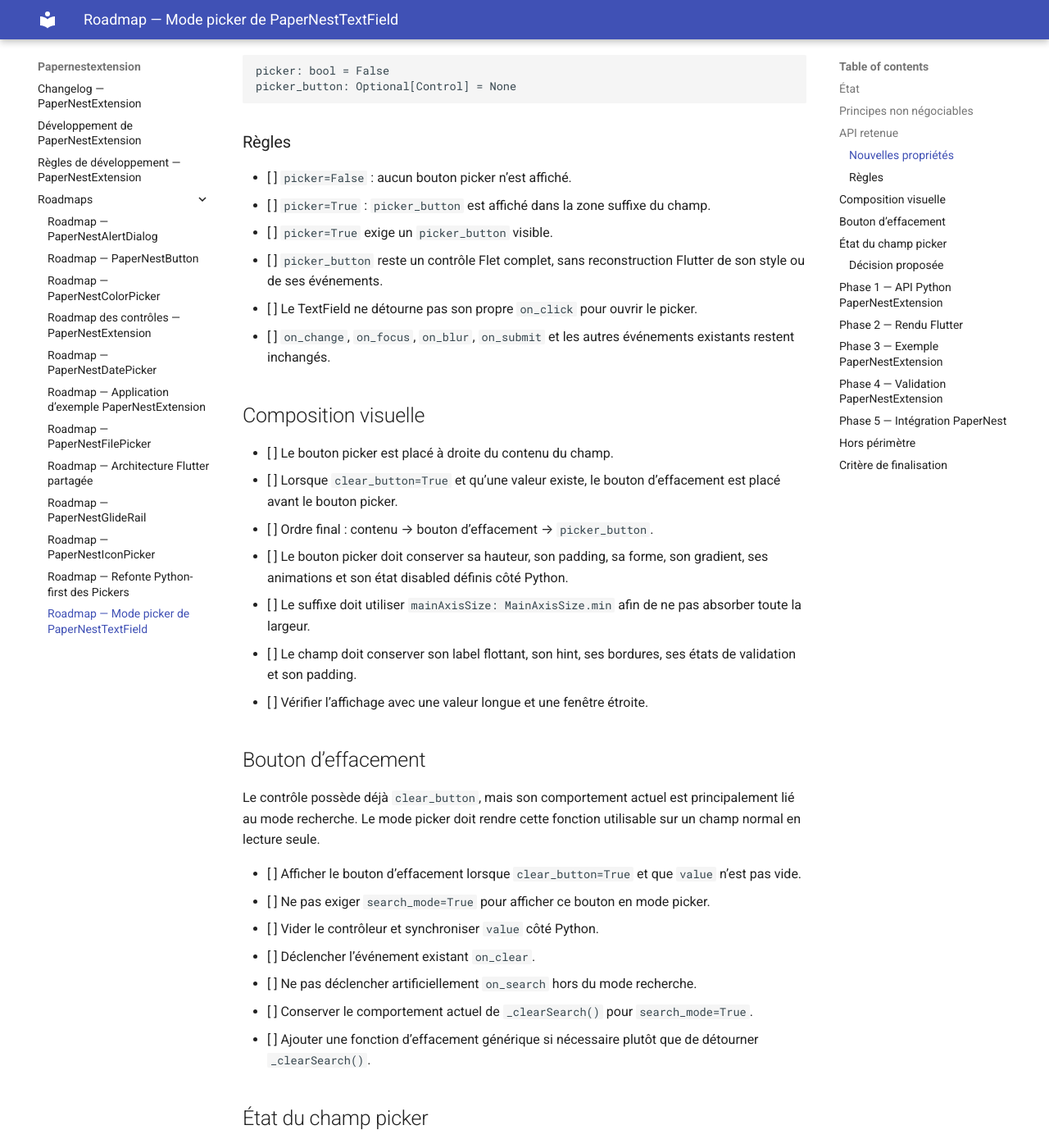
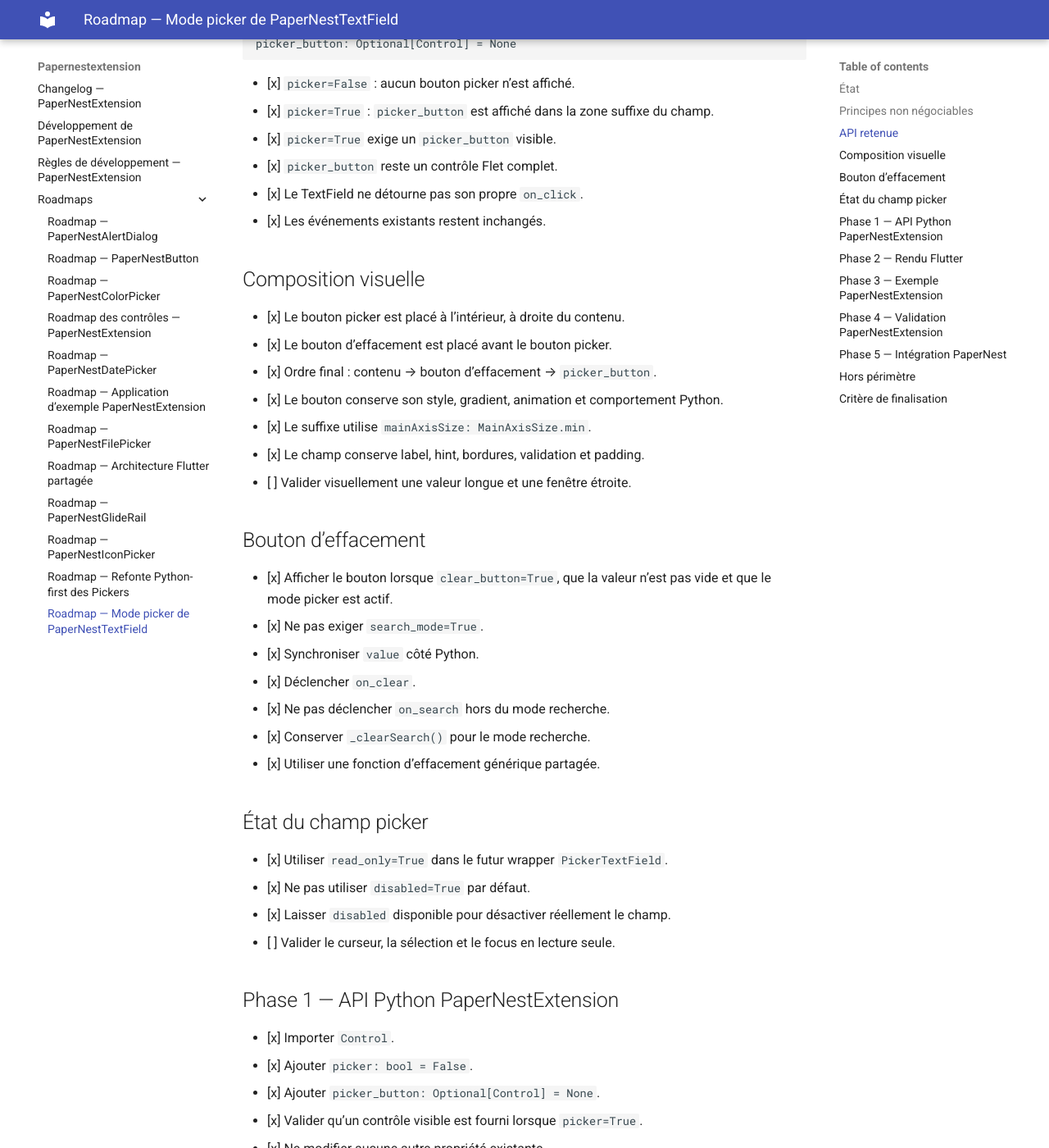
Before and after one commit to Drenae/PaperNestExtension, an MkDocs documentation site: the page built from docs/roadmaps/ROADMAP_TEXTFIELD_PICKER.md, in a window 1280 px wide and 1400 px high, scrolled down 1220 px. Shown: the whole window at 82% size. Built offline with MkDocs 1.6.1 and Material for MkDocs 9.7.7, drawn with Linux system fonts in a browser that asks for light colours; some of the changed text lies outside the part shown.

Commit message:
docs(textfield): track picker implementation

````diff
--- a/docs/roadmaps/ROADMAP_TEXTFIELD_PICKER.md
+++ b/docs/roadmaps/ROADMAP_TEXTFIELD_PICKER.md
@@ -2,15 +2,16 @@
 
 ## État
 
-**À valider avant implémentation.**
+**Phases 1 à 3 implémentées dans PaperNestExtension. Phase 4 en attente de validation.**
 
-L’objectif est d’ajouter à `PaperNestTextField` un mode permettant d’afficher, à l’intérieur du champ, un bouton Python entièrement personnalisable. Le TextField ne doit créer aucun bouton Flutter spécifique et ne doit ouvrir lui-même aucun picker ou dialogue.
+`PaperNestTextField` peut désormais afficher, à l’intérieur du champ, un bouton Python entièrement personnalisable. Le TextField ne crée aucun bouton Flutter spécifique et n’ouvre lui-même aucun picker ou dialogue.
 
-Exemple cible :
+Exemple :
 
 ```python
 PaperNestTextField(
     value="Banque",
+    read_only=True,
     picker=True,
     clear_button=True,
     picker_button=PrimaryButton(
@@ -32,110 +33,105 @@
 
 ## Principes non négociables
 
-- [ ] Conserver le contrôle actuel et son comportement natif.
-- [ ] Ne pas recréer un bouton stylé directement en Flutter.
-- [ ] Ne pas ajouter `picker_bgcolor`, `picker_color` ou `picker_border_radius`.
-- [ ] Accepter un véritable contrôle Python dans `picker_button`.
-- [ ] Permettre notamment l’utilisation de `PaperNestButton` et des wrappers PaperNest (`PrimaryButton`, `SecondaryButton`, etc.).
-- [ ] Ne pas ouvrir un dialogue, ColorPicker, IconPicker ou DatePicker depuis le TextField.
-- [ ] Le callback d’ouverture reste porté par `picker_button.on_click`.
-- [ ] Ne modifier aucun autre contrôle pendant ce chantier.
+- [x] Conserver le contrôle actuel et son comportement natif.
+- [x] Ne pas recréer un bouton stylé directement en Flutter.
+- [x] Ne pas ajouter `picker_bgcolor`, `picker_color` ou `picker_border_radius`.
+- [x] Accepter un véritable contrôle Python dans `picker_button`.
+- [x] Permettre notamment l’utilisation de `PaperNestButton` et des wrappers PaperNest.
+- [x] Ne pas ouvrir un dialogue, ColorPicker, IconPicker ou DatePicker depuis le TextField.
+- [x] Le callback d’ouverture reste porté par `picker_button.on_click`.
+- [x] Ne modifier aucun autre contrôle pendant ce chantier.
 
 ## API retenue
-
-### Nouvelles propriétés
 
 ```python
 picker: bool = False
 picker_button: Optional[Control] = None
 ```
 
-### Règles
-
-- [ ] `picker=False` : aucun bouton picker n’est affiché.
-- [ ] `picker=True` : `picker_button` est affiché dans la zone suffixe du champ.
-- [ ] `picker=True` exige un `picker_button` visible.
-- [ ] `picker_button` reste un contrôle Flet complet, sans reconstruction Flutter de son style ou de ses événements.
-- [ ] Le TextField ne détourne pas son propre `on_click` pour ouvrir le picker.
-- [ ] `on_change`, `on_focus`, `on_blur`, `on_submit` et les autres événements existants restent inchangés.
+- [x] `picker=False` : aucun bouton picker n’est affiché.
+- [x] `picker=True` : `picker_button` est affiché dans la zone suffixe du champ.
+- [x] `picker=True` exige un `picker_button` visible.
+- [x] `picker_button` reste un contrôle Flet complet.
+- [x] Le TextField ne détourne pas son propre `on_click`.
+- [x] Les événements existants restent inchangés.
 
 ## Composition visuelle
 
-- [ ] Le bouton picker est placé à droite du contenu du champ.
-- [ ] Lorsque `clear_button=True` et qu’une valeur existe, le bouton d’effacement est placé avant le bouton picker.
-- [ ] Ordre final : contenu → bouton d’effacement → `picker_button`.
-- [ ] Le bouton picker doit conserver sa hauteur, son padding, sa forme, son gradient, ses animations et son état disabled définis côté Python.
-- [ ] Le suffixe doit utiliser `mainAxisSize: MainAxisSize.min` afin de ne pas absorber toute la largeur.
-- [ ] Le champ doit conserver son label flottant, son hint, ses bordures, ses états de validation et son padding.
-- [ ] Vérifier l’affichage avec une valeur longue et une fenêtre étroite.
+- [x] Le bouton picker est placé à l’intérieur, à droite du contenu.
+- [x] Le bouton d’effacement est placé avant le bouton picker.
+- [x] Ordre final : contenu → bouton d’effacement → `picker_button`.
+- [x] Le bouton conserve son style, gradient, animation et comportement Python.
+- [x] Le suffixe utilise `mainAxisSize: MainAxisSize.min`.
+- [x] Le champ conserve label, hint, bordures, validation et padding.
+- [ ] Valider visuellement une valeur longue et une fenêtre étroite.
 
 ## Bouton d’effacement
 
-Le contrôle possède déjà `clear_button`, mais son comportement actuel est principalement lié au mode recherche. Le mode picker doit rendre cette fonction utilisable sur un champ normal en lecture seule.
-
-- [ ] Afficher le bouton d’effacement lorsque `clear_button=True` et que `value` n’est pas vide.
-- [ ] Ne pas exiger `search_mode=True` pour afficher ce bouton en mode picker.
-- [ ] Vider le contrôleur et synchroniser `value` côté Python.
-- [ ] Déclencher l’événement existant `on_clear`.
-- [ ] Ne pas déclencher artificiellement `on_search` hors du mode recherche.
-- [ ] Conserver le comportement actuel de `_clearSearch()` pour `search_mode=True`.
-- [ ] Ajouter une fonction d’effacement générique si nécessaire plutôt que de détourner `_clearSearch()`.
+- [x] Afficher le bouton lorsque `clear_button=True`, que la valeur n’est pas vide et que le mode picker est actif.
+- [x] Ne pas exiger `search_mode=True`.
+- [x] Synchroniser `value` côté Python.
+- [x] Déclencher `on_clear`.
+- [x] Ne pas déclencher `on_search` hors du mode recherche.
+- [x] Conserver `_clearSearch()` pour le mode recherche.
+- [x] Utiliser une fonction d’effacement générique partagée.
 
 ## État du champ picker
 
-Pour un sélecteur, la valeur doit être affichée mais ne doit pas être saisissable manuellement.
-
-### Décision proposée
-
-- [ ] Utiliser `read_only=True` dans le wrapper `PickerTextField` de PaperNest.
-- [ ] Ne pas utiliser `disabled=True` par défaut, car cela griserait le champ et pourrait empêcher l’interaction avec les actions suffixes.
-- [ ] Laisser `disabled` disponible lorsqu’un écran veut réellement désactiver le champ et son picker.
-- [ ] Vérifier que le curseur, la sélection et le focus restent cohérents en lecture seule.
+- [x] Utiliser `read_only=True` dans le futur wrapper `PickerTextField`.
+- [x] Ne pas utiliser `disabled=True` par défaut.
+- [x] Laisser `disabled` disponible pour désactiver réellement le champ.
+- [ ] Valider le curseur, la sélection et le focus en lecture seule.
 
 ## Phase 1 — API Python PaperNestExtension
 
-Fichier :
+- [x] Importer `Control`.
+- [x] Ajouter `picker: bool = False`.
+- [x] Ajouter `picker_button: Optional[Control] = None`.
+- [x] Valider qu’un contrôle visible est fourni lorsque `picker=True`.
+- [x] Ne modifier aucune autre propriété existante.
+- [x] Conserver `_migrate_state()` et `before_update()`.
+
+Commit principal :
 
 ```text
-src/papernestextension/controls/material/papernest_textfield.py
+d4f995cb513a9b781c04b3651517413e3f94e748
 ```
-
-- [ ] Importer `Control` si nécessaire pour typer `picker_button`.
-- [ ] Ajouter `picker: bool = False`.
-- [ ] Ajouter `picker_button: Optional[Control] = None`.
-- [ ] Ajouter une validation exigeant un contrôle visible lorsque `picker=True`.
-- [ ] Ne modifier aucune autre propriété existante.
-- [ ] Conserver `_migrate_state()` et `before_update()`.
 
 ## Phase 2 — Rendu Flutter
 
-Fichier :
+- [x] Lire `picker`.
+- [x] Construire `picker_button` avec `control.buildWidget()`.
+- [x] Ne pas recréer le bouton en Dart.
+- [x] Unifier la composition du suffixe sans casser password, search, refresh ou validation.
+- [x] Afficher le bouton d’effacement générique avant `picker_button`.
+- [x] Préserver les tooltips et événements existants.
+- [x] Bloquer l’interaction du bouton enfant lorsque le TextField est désactivé.
+- [ ] Valider visuellement l’état désactivé.
+
+Commit principal :
 
 ```text
-src/flutter/papernestextension/lib/src/controls/papernest_textfield.dart
+31f931f73ae751877121a134b2e40ebaf4a53bf0
 ```
-
-- [ ] Lire `picker`.
-- [ ] Construire `picker_button` avec le mécanisme Flet de rendu des contrôles enfants.
-- [ ] Ne pas recréer le bouton avec `TextButton`, `ElevatedButton` ou un widget PaperNest codé en Dart.
-- [ ] Étendre la composition actuelle du suffixe sans casser password, search, refresh ou validation state.
-- [ ] Afficher le bouton d’effacement générique avant `picker_button`.
-- [ ] Préserver les tooltips et événements existants.
-- [ ] Vérifier que `disabled` du TextField produit un comportement cohérent pour le bouton enfant.
 
 ## Phase 3 — Exemple PaperNestExtension
 
-Mettre à jour la page Formulaires et le panneau TextField.
+- [x] Ajouter un TextField normal sans picker.
+- [x] Ajouter un TextField avec `picker=True` et un `PaperNestButton` simple.
+- [x] Ajouter clear + picker avec une valeur existante.
+- [x] Ajouter un bouton gradient et animé piloté depuis Python.
+- [x] Ajouter un picker désactivé.
+- [x] Tester `read_only=True`.
+- [x] Ajouter une valeur longue.
+- [x] Vérifier le callback du bouton dans l’exemple.
+- [x] Vérifier `on_clear` dans l’exemple.
 
-- [ ] Ajouter un TextField normal sans picker comme référence.
-- [ ] Ajouter un TextField avec `picker=True` et un `PaperNestButton` simple.
-- [ ] Ajouter un TextField avec `picker=True`, `clear_button=True` et une valeur existante.
-- [ ] Ajouter un bouton picker avec gradient et animation pour confirmer qu’il reste entièrement contrôlé depuis Python.
-- [ ] Ajouter un picker désactivé.
-- [ ] Tester `read_only=True`.
-- [ ] Tester une valeur longue.
-- [ ] Vérifier l’événement du bouton picker.
-- [ ] Vérifier `on_clear`.
+Commit principal :
+
+```text
+7b8cc27c99c666d4f313dbcf67137d7e26764c39
+```
 
 ## Phase 4 — Validation PaperNestExtension
 
@@ -151,6 +147,8 @@
 - [ ] Faire valider visuellement et fonctionnellement par l’utilisateur.
 
 ## Phase 5 — Intégration PaperNest
+
+Cette phase ne commence qu’après validation complète de PaperNestExtension.
 
 Fichier :
 
@@ -170,11 +168,11 @@
         super().__init__(**kwargs)
 ```
 
-- [ ] Importer les types nécessaires sans créer de dépendance circulaire.
-- [ ] Permettre n’importe quel bouton compatible, notamment `PrimaryButton("Choisir", ...)`.
-- [ ] Conserver tous les styles de `BaseTextField`.
-- [ ] Ne pas imposer un texte, une couleur ou un variant de bouton dans `PickerTextField`.
-- [ ] Migrer les usages progressivement lors des roadmaps ColorPicker et IconPicker.
+- [ ] Importer les types nécessaires sans dépendance circulaire.
+- [ ] Permettre tout bouton compatible, notamment `PrimaryButton("Choisir", ...)`.
+- [ ] Conserver les styles de `BaseTextField`.
+- [ ] Ne pas imposer le texte, la couleur ou le variant du bouton.
+- [ ] Migrer les usages pendant les roadmaps ColorPicker et IconPicker.
 - [ ] Valider `flet run --recursive`.
 - [ ] Valider le build Windows de PaperNest.
 
````
